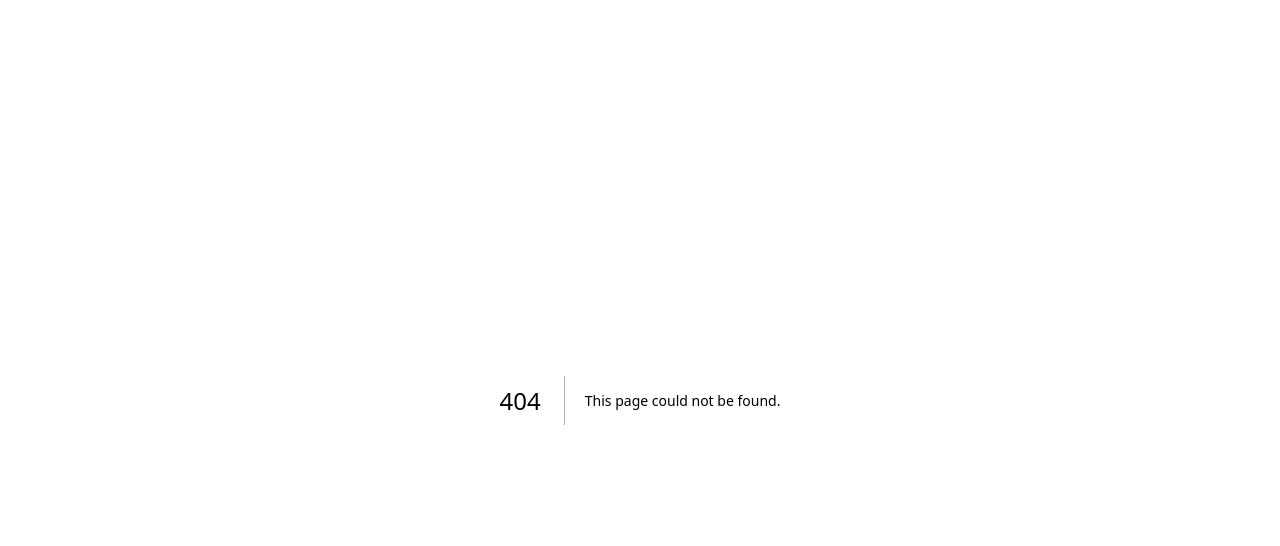
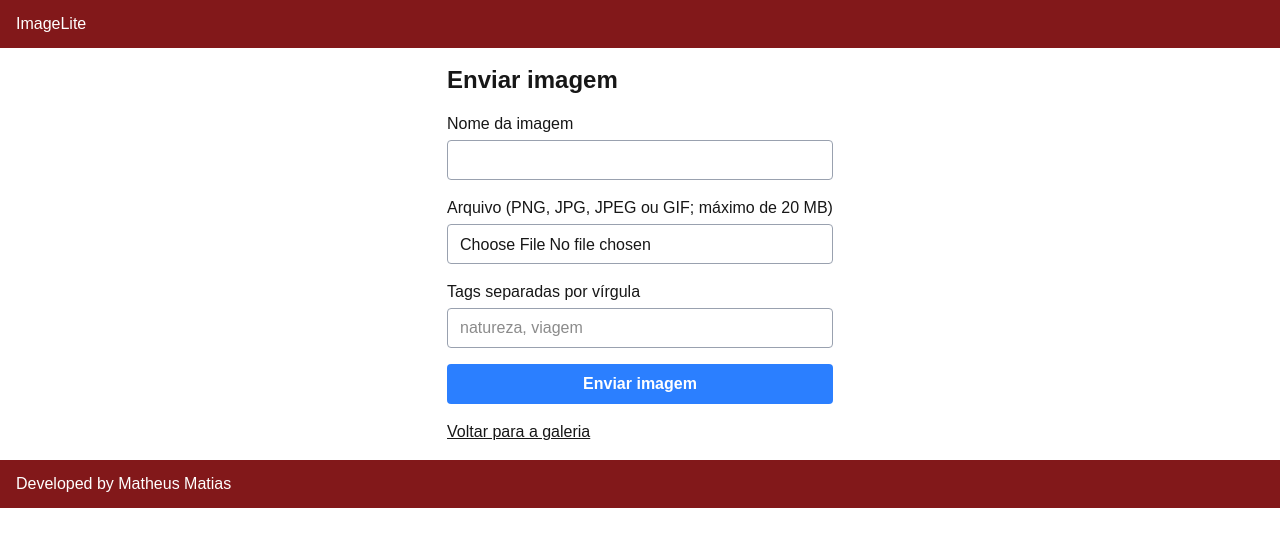
Before and after one commit to Matheus-Matias08/Image, a Next.js app in the folder imagelite/: page /upload in a window 1280 px wide. Before the commit this address had no page. Shown: the top 546 px of the page. Built offline with nearby package versions, Linux system fonts and the light colour scheme.

Commit message:
Página para adicionar imagem

```diff
--- /dev/null
+++ b/imagelite/app/components/Button.tsx
@@ -0,0 +1,29 @@
+import type { ButtonHTMLAttributes } from 'react';
+
+type ButtonVariant = 'primary' | 'secondary' | 'danger';
+
+interface ButtonProps extends ButtonHTMLAttributes<HTMLButtonElement> {
+  variant?: ButtonVariant;
+}
+
+const variantClasses: Record<ButtonVariant, string> = {
+  primary: 'bg-blue-500 text-white hover:bg-blue-800',
+  secondary: 'bg-gray-500 text-white hover:bg-gray-700',
+  danger: 'bg-red-500 text-white hover:bg-red-700',
+};
+
+export function Button({
+  children,
+  className,
+  variant = 'primary',
+  ...props
+}: ButtonProps) {
+  return (
+    <button
+      className={`h-10 rounded px-4 py-2 font-bold disabled:opacity-50 ${variantClasses[variant]} ${className ?? ''}`}
+      {...props}
+    >
+      {children}
+    </button>
+  );
+}
--- /dev/null
+++ b/imagelite/app/components/Input.tsx
@@ -0,0 +1,17 @@
+import type { InputHTMLAttributes } from 'react';
+
+interface InputProps extends InputHTMLAttributes<HTMLInputElement> {
+  label: string;
+}
+
+export function Input({ label, className, ...props }: InputProps) {
+  return (
+    <label className="flex flex-col gap-1">
+      <span>{label}</span>
+      <input
+        className={`h-10 rounded border border-gray-400 px-3 py-2 ${className ?? ''}`}
+        {...props}
+      />
+    </label>
+  );
+}
--- a/imagelite/app/galeria/page.tsx
+++ b/imagelite/app/galeria/page.tsx
@@ -3,19 +3,32 @@
 import { Template, ImageCard } from '@/components';
 import { useImageService } from '@/resource/service';
 import { Image } from '@/resource/service';
+import { useRouter } from 'next/navigation';
+import { Button } from '@/components';
 import { useState } from 'react';
 
 export default function Galeria() {
 
+  const router = useRouter();
   const useService = useImageService()
   const [images, setImages] = useState<Image[]>([])
   const [query, setQuery] = useState<string>('')
   const [extension, setExtension] = useState<string>('')
 
+  // 1. Criar o estado de loading
+  const [loading, setLoading] = useState<boolean>(false)
+
   async function searchImages() {
-    const result = await useService.buscar(query,extension);
+    try {
+      setLoading(true); // Ativa o loading antes de iniciar a busca
+      const result = await useService.buscar(query, extension);
       setImages(result);
       console.log(query, extension)
+    } catch (error) {
+      console.error("Erro ao buscar imagens:", error);
+    } finally {
+      setLoading(false); // Desativa o loading independentemente de sucesso ou erro
+    }
   }
 
   function renderImageCard(image: Image) {
@@ -39,24 +52,49 @@
     <Template>
       <section className="flex flex-col items-center justify-center my-5">
             <div className="flex space-x-4">
-              <input type="text"
+              <input
+                type="text"
                 onChange={(e) => setQuery(e.target.value)}
-              className="border px-4 py-2 rounded-lg text-gray-900" placeholder="Buscar imagens..." />
-              <select onChange={event => setExtension(event.target.value)} className="border px-4 py-2 rounded-lg text-gray-900">
+                className="border px-4 py-2 rounded-lg text-gray-900"
+                placeholder="Buscar imagens..."
+                disabled={loading} // Opcional: desativa o input durante o carregamento
+              />
+
+              <select
+                onChange={event => setExtension(event.target.value)}
+                className="border px-4 py-2 rounded-lg text-gray-900"
+                disabled={loading}
+              >
                 <option value="">All formats</option>
                 <option value="PNG">PNG</option>
                 <option value="JPG">JPG</option>
                 <option value="GIF">GIF</option>
                 <option value="JPEG">JPEG</option>
               </select>
-              <button className="bg-blue-500 hover:bg-blue-600 text-white font-bold py-2 px-4 rounded" onClick={searchImages}>Search </button>
-              <button className="bg-red-500 hover:bg-red-600 text-white font-bold py-2 px-4 rounded">Add New </button>
+
+              {/* 2. Altera o texto do botão de acordo com o estado de loading */}
+              <button
+                className="bg-blue-500 hover:bg-blue-600 text-white font-bold py-2 px-4 rounded disabled:opacity-50"
+                onClick={searchImages}
+                disabled={loading}
+              >
+                {loading ? 'Buscando...' : 'Procurar'}
+              </button>
+
+              <Button type="button" variant="danger" onClick={() => router.push('/upload')}>Adicionar </Button>
             </div>
         </section>
 
+      {/* 3. (Opcional) Mensagem ou componente visual caso esteja carregando */}
+      {loading ? (
+        <div className="flex justify-center items-center my-10">
+          <p className="text-gray-600 text-lg">Carregando imagens do banco de dados...</p>
+        </div>
+      ) : (
         <section className="grid grid-cols-3 gap-4 p-4">
           {renderImageCards()}
         </section>
+      )}
     </Template>
   )
 }
--- a/imagelite/app/page.tsx
+++ b/imagelite/app/page.tsx
@@ -7,7 +7,6 @@
       <div className="flex min-h-[calc(100vh-130px)] w-full items-center justify-center bg-gray-50 px-4 py-12">
         <main className="w-full max-w-md rounded-2xl bg-white p-6 md:p-8 shadow-md border border-gray-100 flex flex-col items-center text-center space-y-6">
 
-          {/* Cabeçalho */}
           <div className="space-y-1">
             <h1 className="text-2xl font-extrabold text-gray-900 sm:text-3xl">
               Gerenciador de Imagens
--- a/imagelite/app/resource/service.ts
+++ b/imagelite/app/resource/service.ts
@@ -11,7 +11,25 @@
     const response = await fetch(url);
     return await response.json();
   }
+  async enviar(file: File, name: string, tags: string[]): Promise<void> {
+  const formData = new FormData();
+  formData.append('file', file);
+  formData.append('name', name);
+  tags.forEach((tag) => formData.append('tags', tag));
+
+  const response = await fetch(this.baseURL, {
+    method: 'POST',
+    body: formData,
+  });
+
+  if (!response.ok) {
+    throw new Error(
+      `Falha ao enviar imagem: ${response.status} ${response.statusText}`,
+    );
+  }
 }
+}
+
 
 // Custom Hook para instanciar o serviço
 export const useImageService = () => new ImageService();
--- /dev/null
+++ b/imagelite/app/upload/page.tsx
@@ -0,0 +1,120 @@
+'use client';
+
+import Link from 'next/link';
+import { useRef, useState, type FormEvent } from 'react';
+import { Button, Input, Template } from '@/components';
+import { useImageService } from '@/resource/service';
+
+export default function UploadPage() {
+  const imageService = useImageService();
+  const formRef = useRef<HTMLFormElement>(null);
+
+  const [name, setName] = useState('');
+  const [file, setFile] = useState<File | null>(null);
+  const [tagsText, setTagsText] = useState('');
+  const [error, setError] = useState('');
+  const [success, setSuccess] = useState(false);
+  const [isLoading, setIsLoading] = useState(false);
+
+  async function handleSubmit(event: FormEvent<HTMLFormElement>) {
+    event.preventDefault();
+    setError('');
+    setSuccess(false);
+
+    const imageName = name.trim();
+    const tags = tagsText
+      .split(',')
+      .map((tag) => tag.trim())
+      .filter(Boolean);
+
+    if (!imageName) {
+      setError('Informe o nome da imagem.');
+      return;
+    }
+    if (!file) {
+      setError('Selecione um arquivo de imagem.');
+      return;
+    }
+    if (file.size > 20 * 1024 * 1024) {
+      setError('O arquivo deve ter no máximo 20 MB.');
+      return;
+    }
+    if (tags.length === 0) {
+      setError('Informe pelo menos uma tag.');
+      return;
+    }
+
+    setIsLoading(true);
+    try {
+      await imageService.enviar(file, imageName, tags);
+      setSuccess(true);
+      setName('');
+      setFile(null);
+      setTagsText('');
+      formRef.current?.reset();
+    } catch (cause) {
+      console.error('Erro ao enviar imagem:', cause);
+      setError(
+        cause instanceof Error
+          ? cause.message
+          : 'Não foi possível enviar a imagem.',
+      );
+    } finally {
+      setIsLoading(false);
+    }
+  }
+
+  return (
+    <Template>
+      <main className="mx-auto max-w-xl p-4">
+        <h1 className="mb-4 text-2xl font-bold">Enviar imagem</h1>
+
+        <form
+          ref={formRef}
+          className="flex flex-col gap-4"
+          onSubmit={handleSubmit}
+        >
+          <Input
+            label="Nome da imagem"
+            value={name}
+            onChange={(event) => setName(event.target.value)}
+            required
+          />
+
+          <Input
+            label="Arquivo (PNG, JPG, JPEG ou GIF; máximo de 20 MB)"
+            type="file"
+            accept=".png,.jpg,.jpeg,.gif"
+            onChange={(event) =>
+              setFile(event.currentTarget.files?.[0] ?? null)
+            }
+            required
+          />
+
+          <Input
+            label="Tags separadas por vírgula"
+            value={tagsText}
+            onChange={(event) => setTagsText(event.target.value)}
+            placeholder="natureza, viagem"
+            required
+          />
+
+          <Button type="submit" disabled={isLoading}>
+            {isLoading ? 'Enviando...' : 'Enviar imagem'}
+          </Button>
+        </form>
+
+        {error && <p className="mt-4 text-red-600" role="alert">{error}</p>}
+        {success && (
+          <p className="mt-4 text-green-700" role="status">
+            Imagem enviada com sucesso!
+          </p>
+        )}
+
+        <Link className="mt-4 inline-block underline" href="/galeria">
+          Voltar para a galeria
+        </Link>
+      </main>
+    </Template>
+  );
+}
```
Also changed, not shown: imagelite/app/components/index.tsx (+2 -8 lines). Lines whose indentation alone changed are shown as unchanged.
